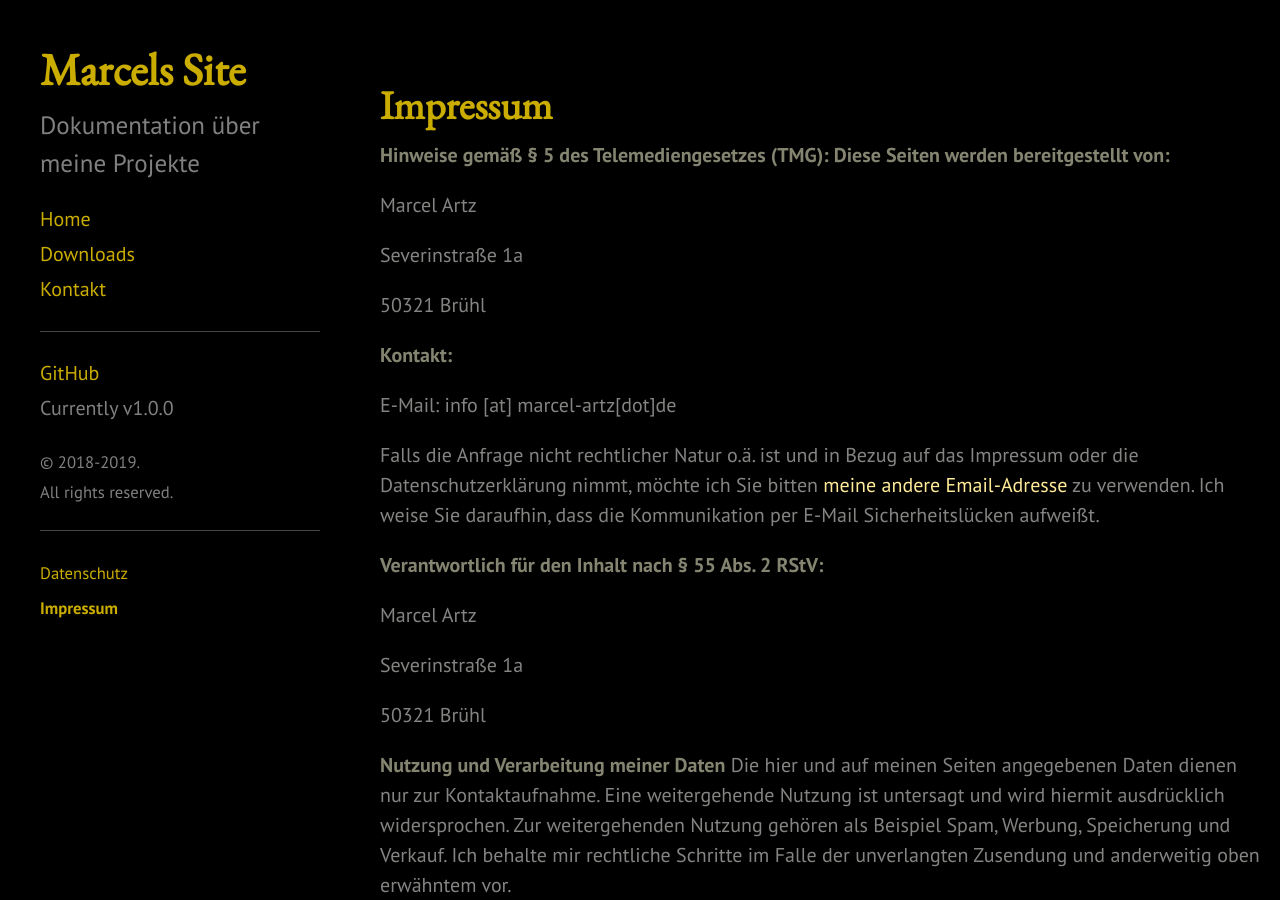
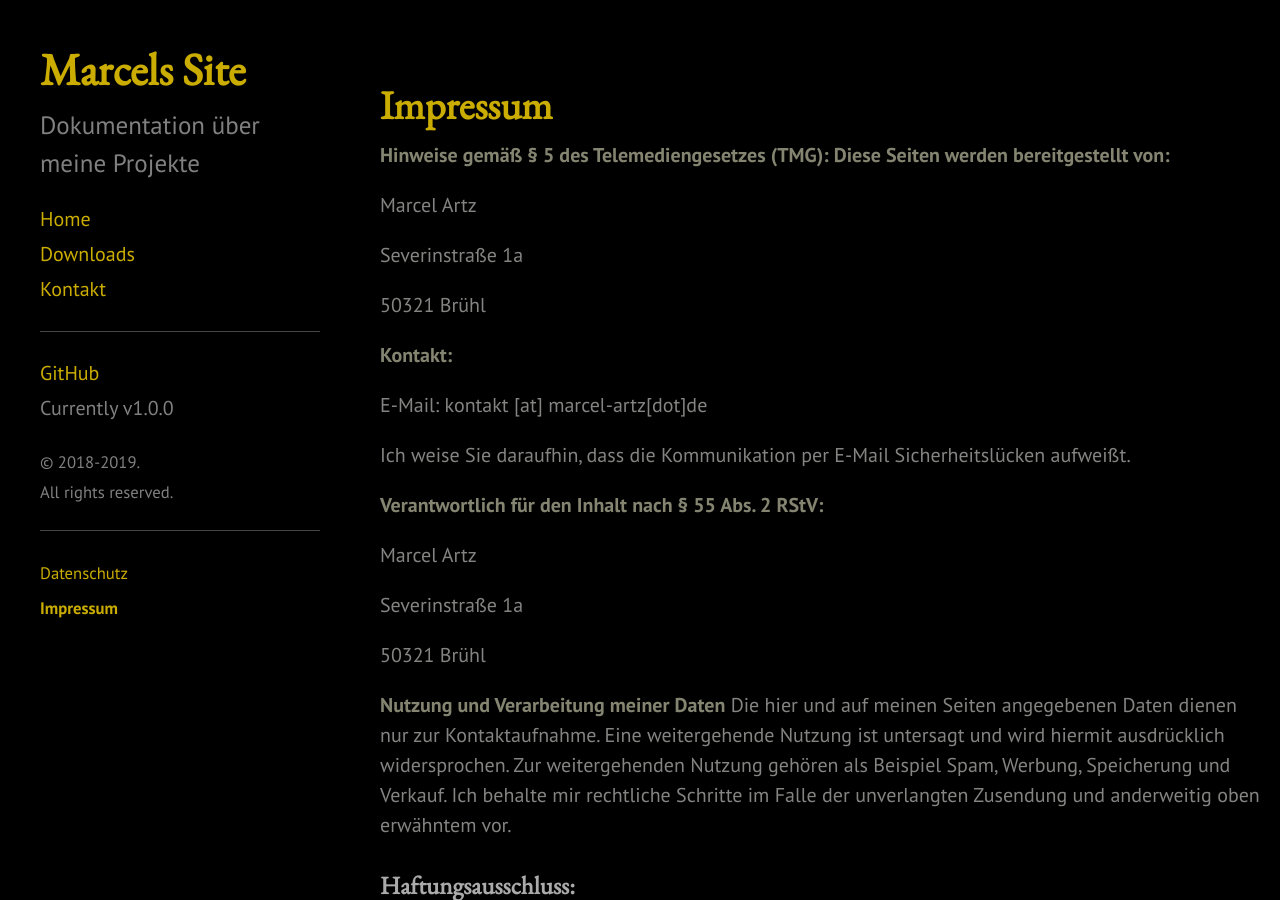
Before and after one commit to ma744/Old-version-of-ma744.github.io-, a Jekyll site: the page built from impressum.md, in a window 1280 px wide and 900 px high. Built offline with Jekyll 4.4.1, drawn with Linux system fonts in a browser that asks for light colours.

Commit message:
Update impressum.md

```diff
--- a/impressum.md
+++ b/impressum.md
@@ -14,9 +14,8 @@ title: Impressum
 
 **Kontakt:**
 
-E-Mail: <span class="bot">ed[tod]ztra-lecram [ta] ofni</span>
+E-Mail: <span class="bot">ed[tod]ztra-lecram [ta] tkatnok</span>
 
-Falls die Anfrage nicht rechtlicher Natur o.ä. ist und in Bezug auf das Impressum oder die Datenschutzerklärung nimmt, möchte ich Sie bitten [meine andere Email-Adresse](https://marcel-artz.de/contact.html) zu verwenden.
 Ich weise Sie daraufhin, dass die Kommunikation per E-Mail Sicherheitslücken aufweißt.
 
 
```
